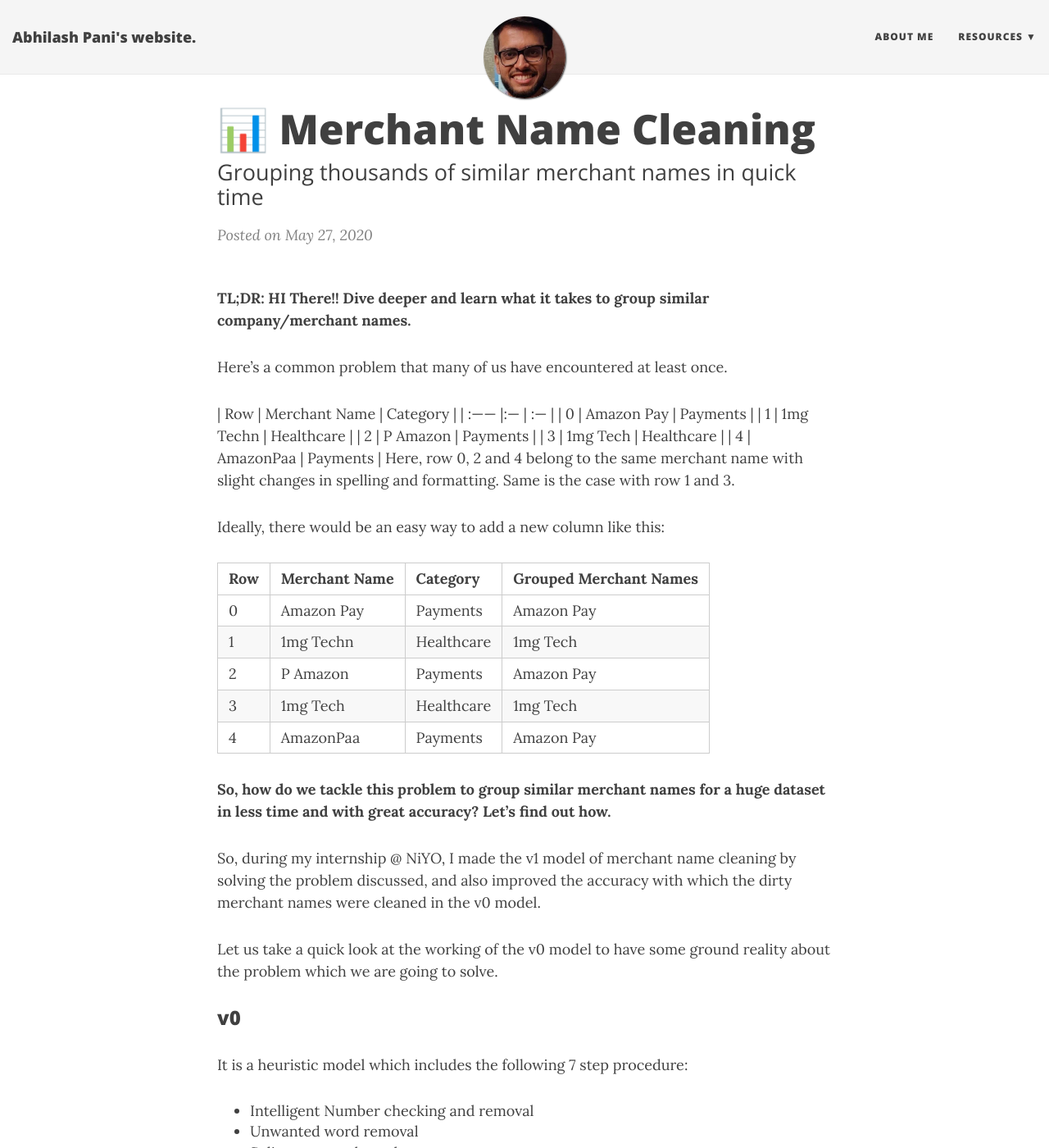
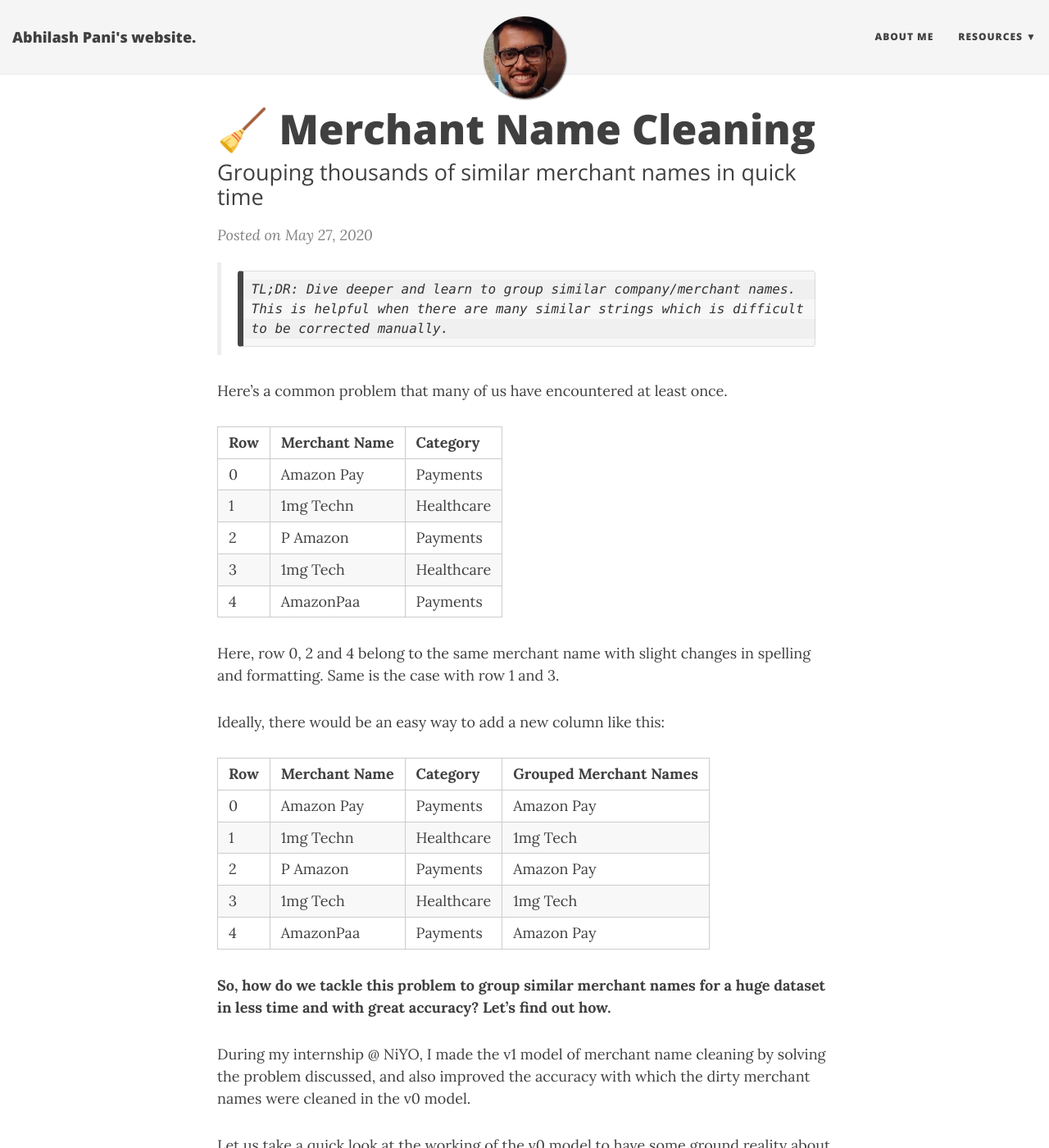
Before and after one commit to 1pani/1pani.github.io, a Jekyll site: the page built from _posts/2020-05-27-merchant-name-cleaning.md, in a window 1280 px wide and 1400 px high. Shown: the whole window at 82% size. Built offline with Jekyll 4.4.1, drawn with Linux system fonts in a browser that asks for light colours; nearby versions of some CDN libraries; comment, search, counter and statistics services are not loaded; some of the changed text lies outside the part shown.

```diff
--- a/_posts/2020-05-27-merchant-name-cleaning.md
+++ b/_posts/2020-05-27-merchant-name-cleaning.md
@@ -1,16 +1,17 @@
 ---
 layout: post
-title: 📊 Merchant Name Cleaning
+title: 🧹 Merchant Name Cleaning
 subtitle: Grouping thousands of similar merchant names in quick time
 # gh-repo: daattali/beautiful-jekyll
 # gh-badge: [follow]
 # comments: true
 # readtime: true
-# image: img/undraw_annotation_7das.png
+cover-image: /img/undraw_annotation_7das.png
 tags: [String matching, Merchant Cleaning, TF-IDF, Cosine similarity, Grouping Similar entities, NLP, Machine Learning]
 ---
 
-**TL;DR: HI There!! Dive deeper and learn what it takes to group similar company/merchant names.**
+>
+    TL;DR: Dive deeper and learn to group similar company/merchant names. This is helpful when there are many similar strings which is difficult to be corrected manually.
 
 Here's a common problem that many of us have encountered at least once.
 
@@ -21,7 +22,7 @@ Here's a common problem that many of us have encountered at least once.
 | 2 | P Amazon | Payments |
 | 3 | 1mg Tech | Healthcare |
 | 4 | AmazonPaa | Payments |
-<!-- The following spreadsheet was obtained after executing the initial v0 model of Merchant Name Cleaning which included a 7-step procedure. -->
+
 Here, row 0, 2 and 4 belong to the same merchant name with slight changes in spelling and formatting. Same is the case with row 1 and 3.
 
 Ideally, there would be an easy way to add a new column like this:
@@ -36,7 +37,7 @@ Ideally, there would be an easy way to add a new column like this:
 
 **So, how do we tackle this problem to group similar merchant names for a huge dataset in less time and with great accuracy? Let's find out how.**
 
-So, during my internship @ NiYO, I made the v1 model of merchant name cleaning by solving the problem discussed, and also improved the accuracy with which the dirty merchant names were cleaned in the v0 model.
+During my internship @ NiYO, I made the v1 model of merchant name cleaning by solving the problem discussed, and also improved the accuracy with which the dirty merchant names were cleaned in the v0 model.
 
 Let us take a quick look at the working of the v0 model to have some ground reality about the problem which we are going to solve.
 
@@ -52,7 +53,8 @@ It is a heuristic model which includes the following 7 step procedure:
 - Case correction
 
 Refer to the figure below to understand exactly how a dirty merchant name is cleaned following the 7 steps.
-![](img/stepsv0.png)
+
+![](/img/stepsv0.png)
 
 Now that we have the gist of v0 model, let us proceed towards the v1 model which solves the limitation of v0 model.
 
@@ -243,9 +245,9 @@ By example, if we have this sparse matrix:
 ~~~
 
 And we convert it to a COO matrix, it will become an object with three properties — row, col, data — that containing the following three arrays, respectively:
-- [0, 1, 3, 3]: The row index for each non-zero value (0-indexed)
-- [3, 1, 0, 3]: The column index for each non-zero value (0-indexed)
-- [4, 1, 3, 7]: The non-zero values from our matrix
+- [0, 1, 3, 3] The row index for each non-zero value (0-indexed)
+- [3, 1, 0, 3] The column index for each non-zero value (0-indexed)
+- [4, 1, 3, 7] The non-zero values from our matrix
 
 Thus, we can say that the coordinates for the value 4(stored in matrix.data[0]) are (0,3)(stored in (matrix.row[0],matrix.col[0]).
 
```
